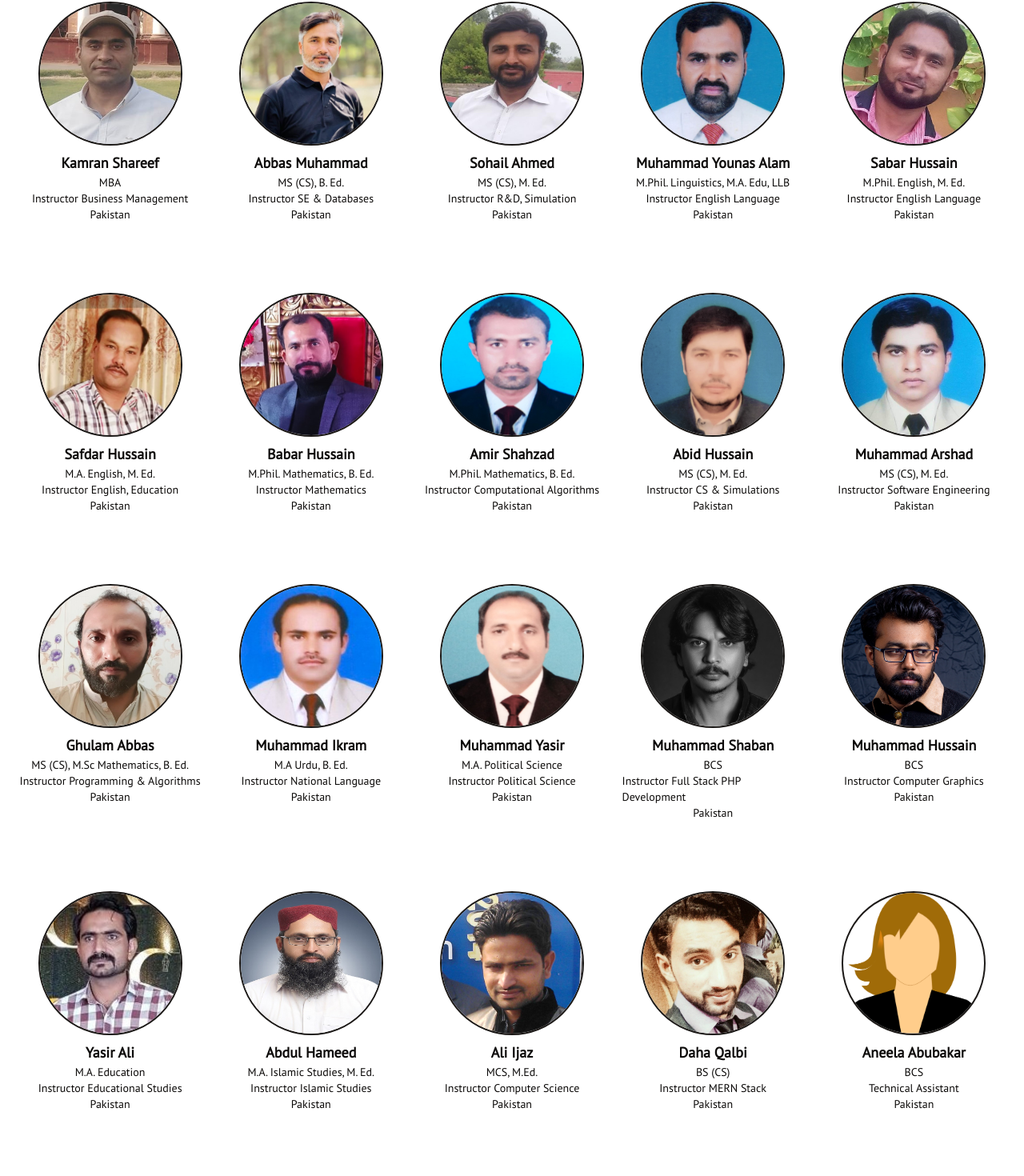
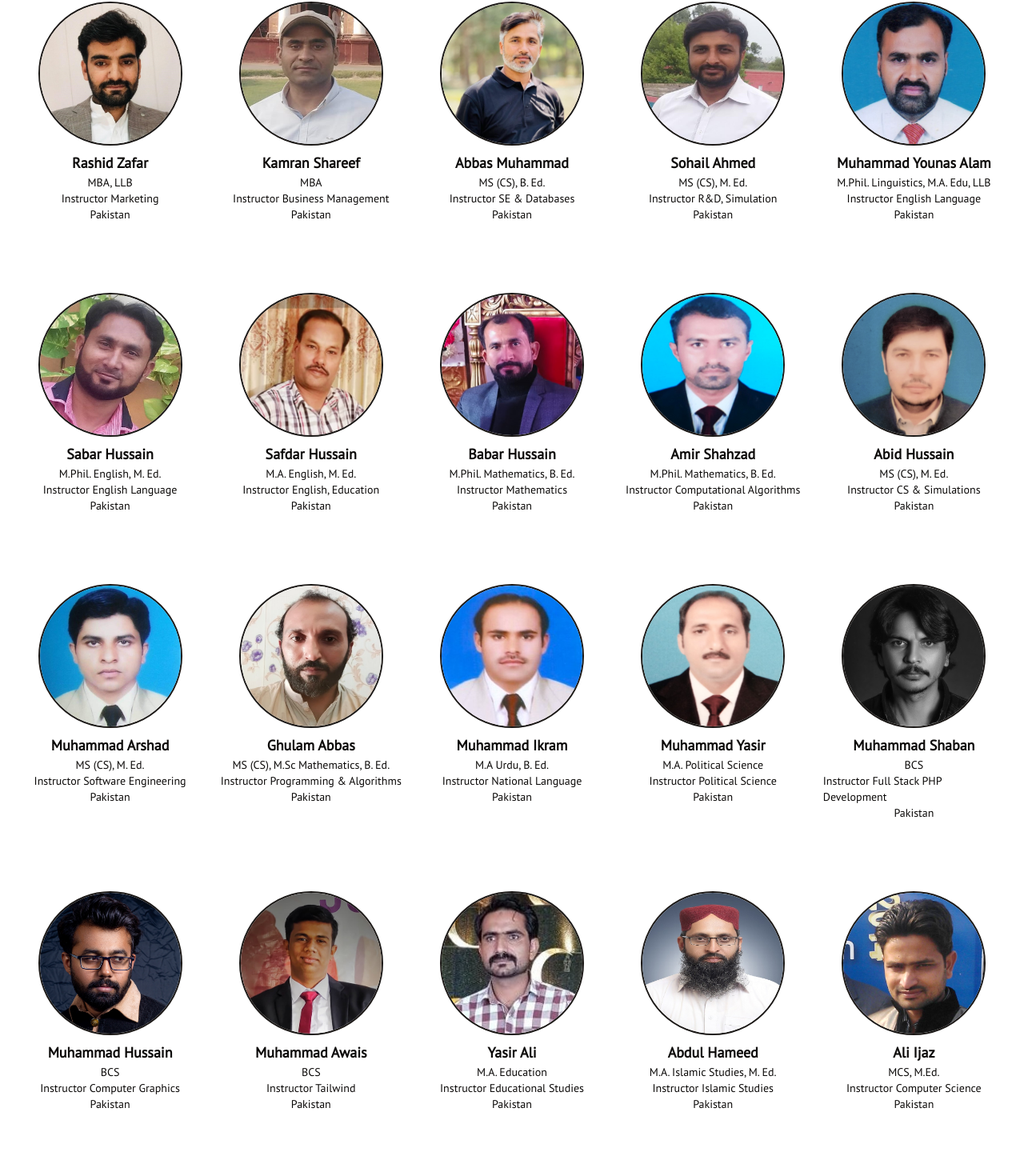
Before and after one commit to mvut/mvut, a Next.js app: page /pages/faculty in a window 1280 px wide. Shown: the part 719-2189 px from the top of the page at 80% size. Built offline with nearby package versions, Linux system fonts and the light colour scheme.

Commit message:
Faculty Updated

```diff
--- a/app/pages/faculty/page.tsx
+++ b/app/pages/faculty/page.tsx
@@ -24,6 +24,8 @@ import Dummy from '@/public/faculty/dummy.png';
 import Yasri from '@/public/faculty/yassri.jpeg';
 import Safdar from '@/public/faculty/safdar.jpg';
 import Ikram from '@/public/faculty/ikram.jpg';
+import Awais from '@/public/faculty/awais.jpg';
+import Rashid from '@/public/faculty/rashid.jpg';
 import Image from "next/image";
 
 export default function FacultyComponent(){
@@ -90,6 +92,18 @@ export default function FacultyComponent(){
                         <h2 className={'text-lg font-bold'}>Shah Para</h2>
                         <h2 className={'text-sm'}>Ph.D. Physics</h2>
                         <h2 className={'text-sm'}>Instructor Physics</h2>
+                        <h2 className={'text-sm'}>Pakistan</h2>
+                    </div>
+                </div>
+                {/* Leader */}
+                <div className={'flex flex-col items-center justify-center gap-2 py-8 transition ease-in-out delay-150 hover:-translate-y-1 hover:scale-110 duration-300'}>
+                    <div className={'border-2 border-stone-900 rounded-full'}>
+                        <Image src={Rashid} alt={''} className={'h-44 w-44 rounded-full'}/>
+                    </div>
+                    <div className={'flex flex-col items-center justify-center'}>
+                        <h2 className={'text-lg font-bold'}>Rashid Zafar</h2>
+                        <h2 className={'text-sm'}>MBA, LLB</h2>
+                        <h2 className={'text-sm'}>Instructor Marketing</h2>
                         <h2 className={'text-sm'}>Pakistan</h2>
                     </div>
                 </div>
@@ -276,6 +290,18 @@ export default function FacultyComponent(){
                 {/* Leader */}
                 <div className={'flex flex-col items-center justify-center gap-2 py-8 transition ease-in-out delay-150 hover:-translate-y-1 hover:scale-110 duration-300'}>
                     <div className={'border-2 border-stone-900 rounded-full'}>
+                        <Image src={Awais} alt={''} className={'h-44 w-44 rounded-full'}/>
+                    </div>
+                    <div className={'flex flex-col items-center justify-center'}>
+                        <h2 className={'text-lg font-bold'}>Muhammad Awais</h2>
+                        <h2 className={'text-sm'}>BCS</h2>
+                        <h2 className={'text-sm'}>Instructor Tailwind</h2>
+                        <h2 className={'text-sm'}>Pakistan</h2>
+                    </div>
+                </div>
+                {/* Leader */}
+                <div className={'flex flex-col items-center justify-center gap-2 py-8 transition ease-in-out delay-150 hover:-translate-y-1 hover:scale-110 duration-300'}>
+                    <div className={'border-2 border-stone-900 rounded-full'}>
                         <Image src={Yasir} alt={''} className={'h-44 w-44 rounded-full'}/>
                     </div>
                     <div className={'flex flex-col items-center justify-center'}>
```
Also changed, not shown: public/faculty/awais.jpg (added), public/faculty/rashid.jpg (added).
